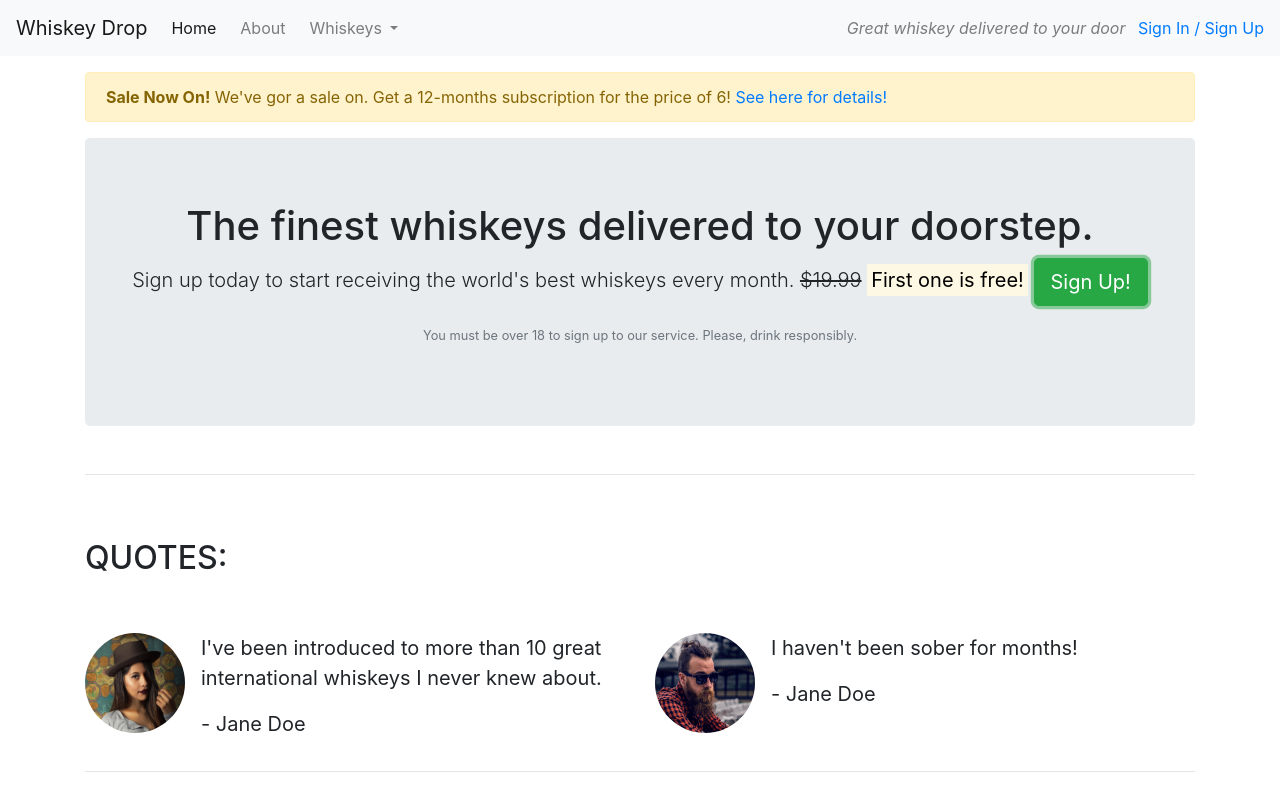
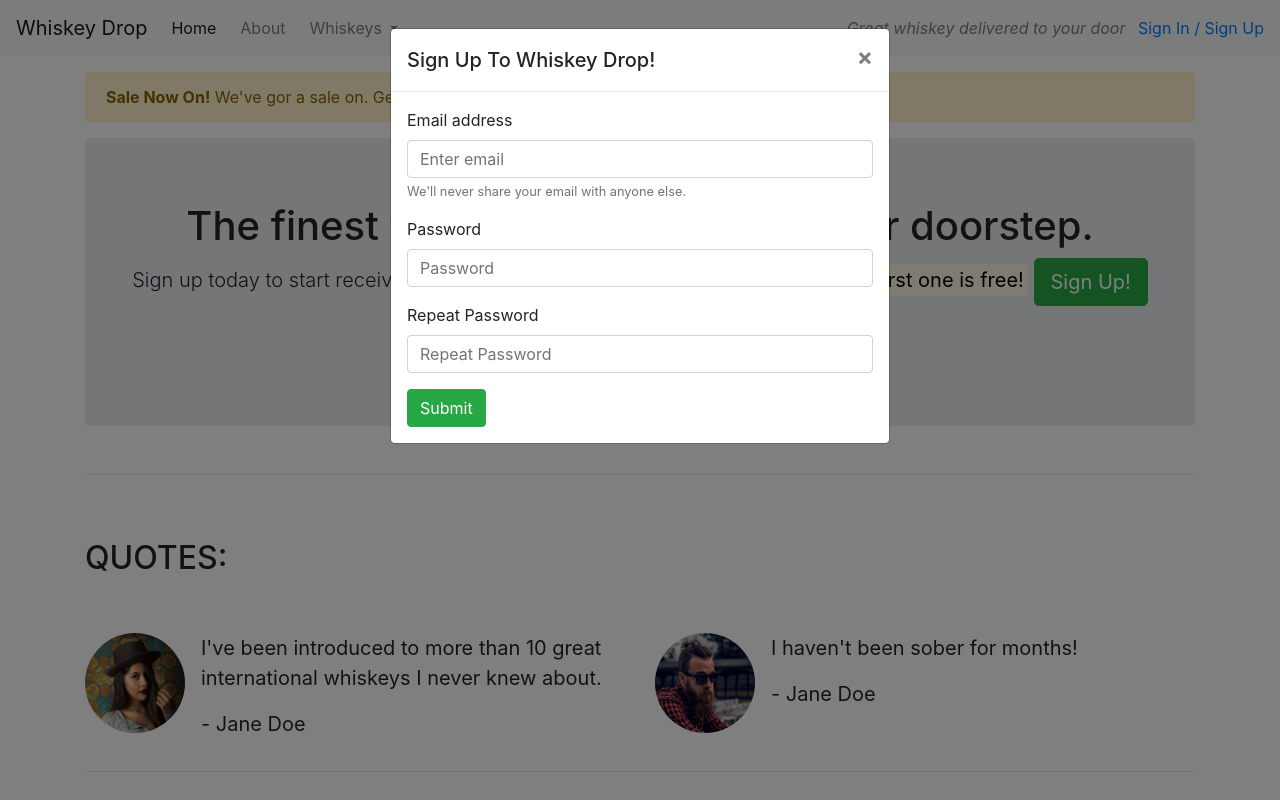
Before and after one commit to zioan/bootstrap-lessons-lms, a plain HTML site: page index.html in a window 1280 px wide. Both pictures are taken after a click on the button "Sign Up!". Shown: the top 800 px of the page. Drawn offline with nearby package versions, Linux system fonts and the light colour scheme.

Commit message:
Add bootstrap modal with form

```diff
--- a/index.html
+++ b/index.html
@@ -65,7 +65,7 @@
             <span class="d-inline d-sm-none"><br></span>
             <strong><mark>First one is
                 free!</mark></strong>
-            <button class=" btn btn-success btn-lg">Sign Up!</button>
+            <button class="btn btn-lg btn-success" data-toggle="modal" data-target="#signUpModal">Sign Up!</button>
           </p>
           <p class="text-muted"><small>You must be over 18 to sign up to our service. Please, drink responsibly.</small>
           </p>
@@ -162,6 +162,39 @@
     <!-- /.features -->
   </article>
 
+  <!-- Modal -->
+  <div class="modal" tabindex="-1" role="dialog" id="signUpModal">
+    <div class="modal-dialog" role="document">
+      <div class="modal-content">
+        <div class="modal-header">
+          <h5 class="modal-title">Sign Up To Whiskey Drop!</h5>
+          <button type="button" class="close" data-dismiss="modal" aria-label="Close">
+            <span aria-hidden="true">&times;</span>
+          </button>
+        </div>
+        <div class="modal-body">
+          <form>
+            <div class="form-group">
+              <label for="exampleInputEmail1">Email address</label>
+              <input type="email" class="form-control" id="exampleInputEmail1" aria-describedby="emailHelp"
+                placeholder="Enter email">
+              <small id="emailHelp" class="form-text text-muted">We'll never share your email with anyone else.</small>
+            </div>
+            <div class="form-group">
+              <label for="password">Password</label>
+              <input type="password" class="form-control" id="password" placeholder="Password">
+            </div>
+            <div class="form-group">
+              <label for="repeatPassword">Repeat Password</label>
+              <input type="password" class="form-control" id="repeatPassword" placeholder="Repeat Password">
+            </div>
+            <button type="submit" class="btn btn-success">Submit</button>
+          </form>
+        </div>
+      </div>
+    </div>
+  </div>
+
   <script src="https://code.jquery.com/jquery-3.3.1.slim.min.js"
     integrity="sha384-q8i/X+965DzO0rT7abK41JStQIAqVgRVzpbzo5smXKp4YfRvH+8abtTE1Pi6jizo"
     crossorigin="anonymous"></script>
```
